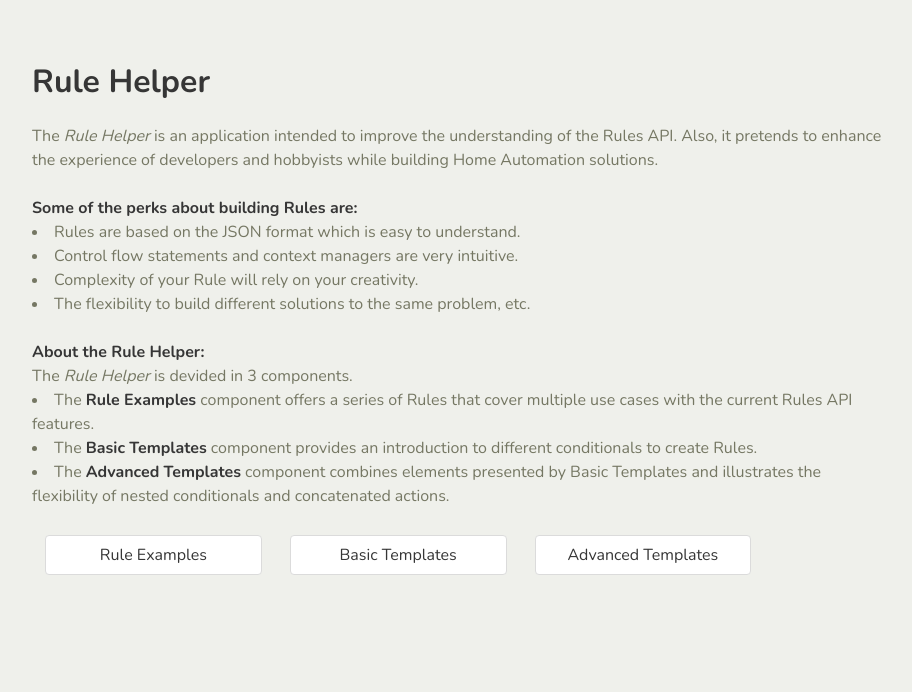
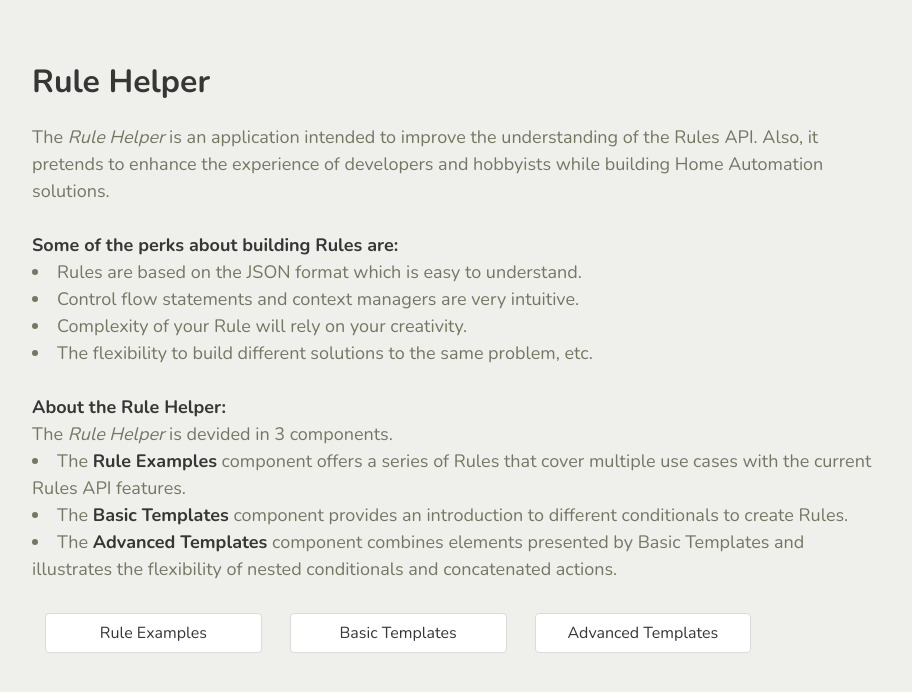
Before and after one commit to erickvneri/rule-helper, a React (Create React App) app: page / in a window 1280 px wide. Shown: the top 692 px of the page, without its empty margins (352-1264 px from the left). Built offline with nearby package versions, Linux system fonts and the light colour scheme.

Commit message:
home text css

```diff
--- a/src/App.scss
+++ b/src/App.scss
@@ -52,6 +52,11 @@ $input-shadow: none;
     align-content: center;
 }
 
+.text {
+    font-size: 18px;
+}
+
+
 .left-menu {
     padding-top: 2px;
     padding-left: 2px;
```
